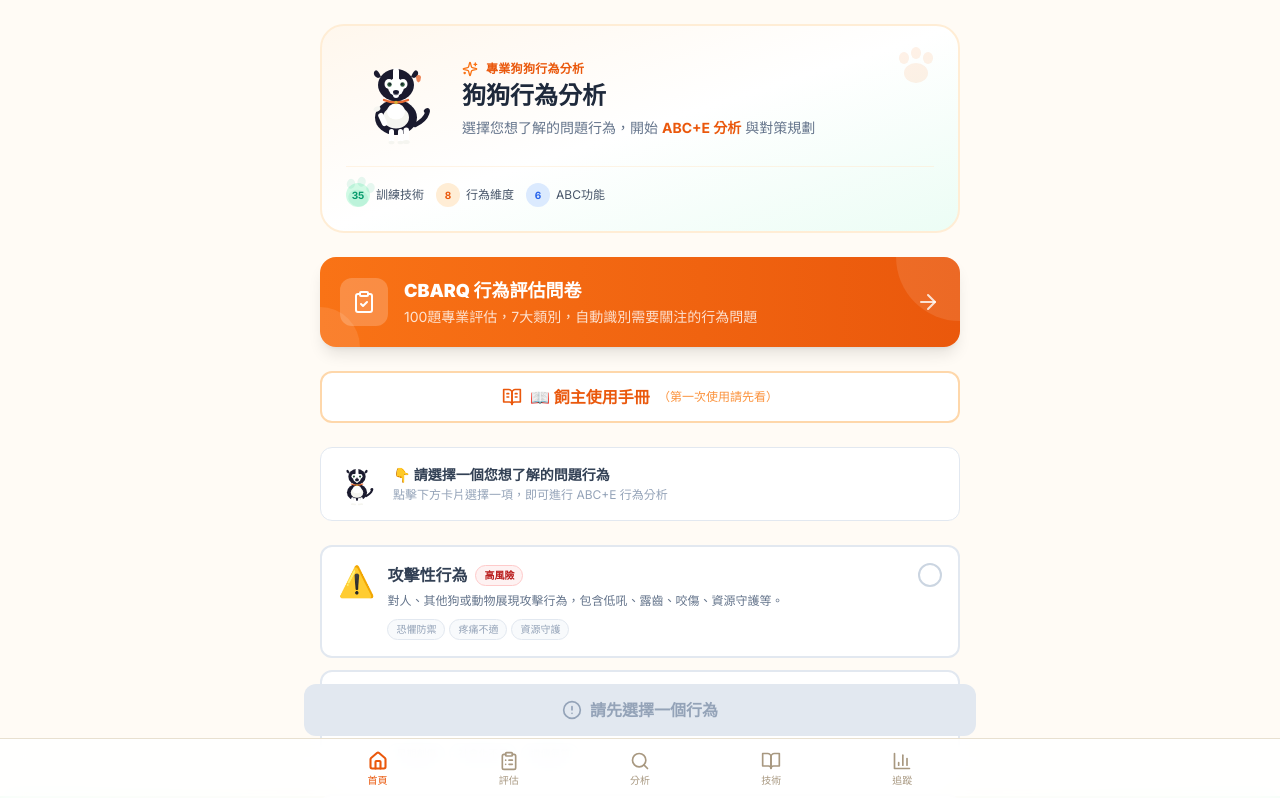
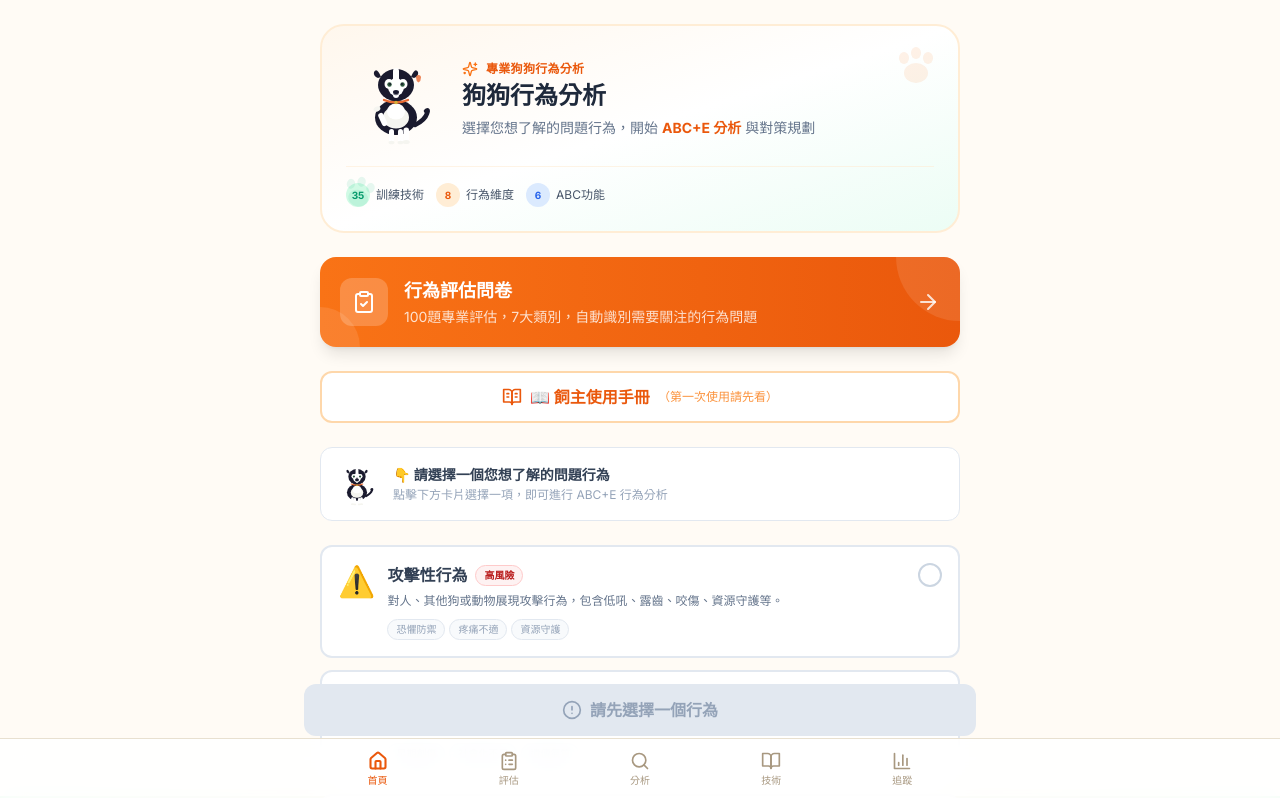
Before and after one commit to chouandony/dog-behavior-analyzer-v3, a Next.js app: page / in a window 1280 px wide. Shown: the top 798 px of the page. Built offline with nearby package versions, Linux system fonts and the light colour scheme.

Commit message:
Update references from CBARQ to behavior assessment

```diff
--- a/app/page.tsx
+++ b/app/page.tsx
@@ -51,7 +51,7 @@ const guidePages = [
     <div className="grid grid-cols-1 gap-3">
       <div className="bg-emerald-50 rounded-xl border border-emerald-200 p-3">
         <p className="text-sm font-bold text-emerald-700">🔹 系統化評估</p>
-        <p className="text-xs text-slate-600 mt-1">透過國際認可的 CBARQ 專業問卷，100 題完整評估狗狗的 7 大類行為。</p>
+        <p className="text-xs text-slate-600 mt-1">透過專業行為評估問卷，100 題完整評估狗狗的 7 大類行為。</p>
       </div>
       <div className="bg-blue-50 rounded-xl border border-blue-200 p-3">
         <p className="text-sm font-bold text-blue-700">🔹 科學化分析</p>
@@ -73,7 +73,7 @@ const guidePages = [
     <h3 className="text-lg font-black text-slate-800 pt-2">🚀 三分鐘快速上手</h3>
     <div className="space-y-2 text-sm text-slate-600">
       <p><span className="font-bold text-orange-600">🔵 第一步｜打開網頁</span><br/>不用下載 App，不用註冊帳號，打開網址就能用。</p>
-      <p><span className="font-bold text-orange-600">🔵 第二步｜選擇功能</span><br/>還不確定問題？→ 點「CBARQ 行為評估問卷」<br/>已經知道問題？→ 首頁選行為卡片 → 按「開始 ABC 分析」<br/>想學方法？→ 點「35 個訓練技術」</p>
+      <p><span className="font-bold text-orange-600">🔵 第二步｜選擇功能</span><br/>還不確定問題？→ 點「行為評估問卷」<br/>已經知道問題？→ 首頁選行為卡片 → 按「開始 ABC 分析」<br/>想學方法？→ 點「35 個訓練技術」</p>
       <p><span className="font-bold text-orange-600">🔵 第三步｜跟著引導走</span><br/>每個頁面都有清楚步驟，遇到不懂的名詞都有說明。</p>
     </div>
   </div>,
@@ -85,7 +85,7 @@ const guidePages = [
         <span className="font-bold text-slate-700">狗狗行為分析</span>
       </div>
       <div className="bg-orange-50 rounded-lg p-3 border border-orange-200">
-        <p className="text-sm font-bold text-orange-700">📋 CBARQ 行為評估問卷</p>
+        <p className="text-sm font-bold text-orange-700">📋 行為評估問卷</p>
         <p className="text-xs text-slate-600 mt-1">100 題專業評估，涵蓋 7 大類別。<br/>適合：「我根本不知道狗狗到底是哪裡有問題。」</p>
       </div>
       <div className="bg-slate-50 rounded-lg p-3">
@@ -102,9 +102,9 @@ const guidePages = [
     </div>
   </div>,
   <div key="4" className="space-y-4">
-    <h3 className="text-lg font-black text-slate-800">📊 CBARQ 行為評估｜先全面了解你的狗</h3>
-    <p className="text-sm text-slate-600 leading-relaxed">CBARQ = <span className="font-bold">C</span>anine <span className="font-bold">B</span>ehavioral <span className="font-bold">A</span>ssessment & <span className="font-bold">R</span>esearch <span className="font-bold">Q</span>uestionnaire</p>
-    <p className="text-xs text-slate-500">這是一套科學家設計的標準化狗狗行為評估問卷。我們把它改成一般飼主也能在家完成的互動式問卷。</p>
+    <h3 className="text-lg font-black text-slate-800">📊 行為評估｜先全面了解你的狗</h3>
+    <p className="text-sm text-slate-600 leading-relaxed">本問卷基於學術研究框架設計，涵蓋 7 大類行為維度，幫助您全面了解狗狗的行為特徵。</p>
+    <p className="text-xs text-slate-500">這是一套參考學術研究框架編寫的行為評估問卷，改編為一般飼主也能在家完成的互動式問卷。</p>
     <div className="bg-gradient-to-br from-orange-50 to-emerald-50 rounded-xl border-2 border-orange-200 p-4">
       <p className="text-sm font-bold text-slate-700 mb-3">📋 7 大類別一覽</p>
       <div className="space-y-2 text-xs">
@@ -338,7 +338,7 @@ const guidePages = [
     </div>
     <h3 className="text-sm font-bold text-slate-700 pt-2">三種使用方式</h3>
     <div className="space-y-2 text-xs text-slate-600">
-      <p><b>情境一｜第一次用，想全面了解</b><br/>首頁 → CBARQ 問卷 → 100 題 → 結果報告 → ABC 分析 → 訓練對策 → 執行 → 進度追蹤</p>
+      <p><b>情境一｜第一次用，想全面了解</b><br/>首頁 → 行為評估問卷 → 100 題 → 結果報告 → ABC 分析 → 訓練對策 → 執行 → 進度追蹤</p>
       <p><b>情境二｜已經知道有攻擊問題</b><br/>首頁 → 選攻擊性行為 → ABC 分析 → 訓練對策 → 執行 → 進度追蹤</p>
       <p><b>情境三｜想先學方法</b><br/>首頁 → 35 個訓練技術 → 瀏覽方法 → 選行為 → ABC 分析</p>
     </div>
@@ -506,7 +506,7 @@ export default function HomePage() {
             <ClipboardCheck size={24} className="text-white" />
           </div>
           <div className="flex-1">
-            <h2 className="font-black text-lg">CBARQ 行為評估問卷</h2>
+            <h2 className="font-black text-lg">行為評估問卷</h2>
             <p className="text-sm text-white/80 mt-0.5">
               100題專業評估，7大類別，自動識別需要關注的行為問題
             </p>
```
